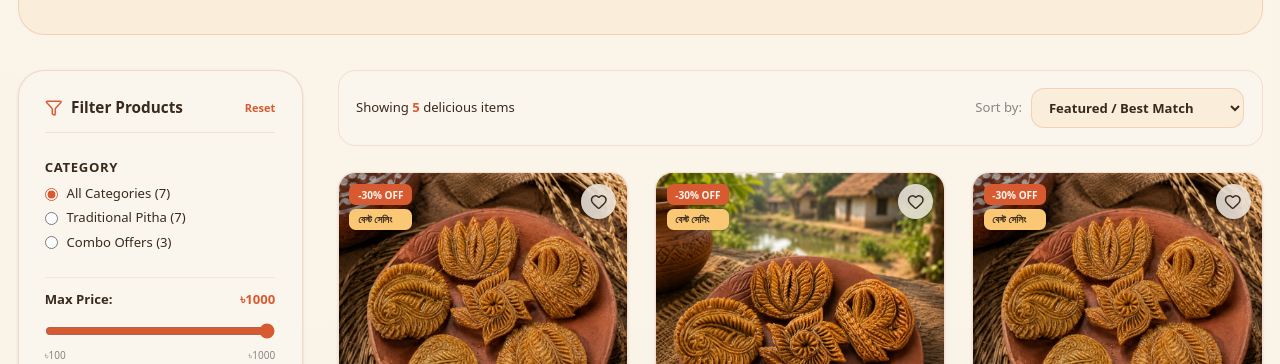
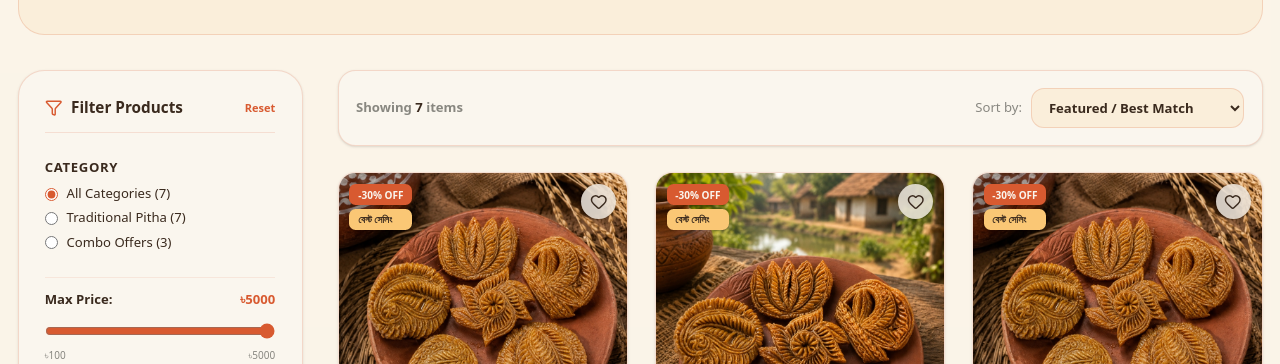
Before and after one commit to mehedi128/aghran-frontend, a React (Vite) app: page / in a window 1280 px wide. Both pictures are taken after typing "Sample" into the empty fields and a click on the button "Search". Shown: the part 436-800 px from the top of the page. Built offline with nearby package versions, Linux system fonts and the light colour scheme; no server answers; a web font is replaced by a local one.

Commit message:
fix: adjust maxPrice filter limit to 5000 to display all products and combos

```diff
--- a/src/components/collection/CollectionPage.tsx
+++ b/src/components/collection/CollectionPage.tsx
@@ -8,7 +8,7 @@ export const CollectionPage: React.FC = () => {
   const { products, selectedCategory, setSelectedCategory, navigateTo } = useStore();
 
   const [inStockOnly, setInStockOnly] = useState(false);
-  const [maxPrice, setMaxPrice] = useState<number>(1000);
+  const [maxPrice, setMaxPrice] = useState<number>(5000);
   const [sortBy, setSortBy] = useState<'featured' | 'price-asc' | 'price-desc' | 'rating'>('featured');
   const [isMobileFilterOpen, setIsMobileFilterOpen] = useState(false);
 
@@ -144,7 +144,7 @@ export const CollectionPage: React.FC = () => {
             <button
               onClick={() => {
                 setSelectedCategory('all');
-                setMaxPrice(1000);
+                setMaxPrice(5000);
                 setInStockOnly(false);
                 setSortBy('featured');
               }}
@@ -202,7 +202,7 @@ export const CollectionPage: React.FC = () => {
             <input
               type="range"
               min="100"
-              max="1000"
+              max="5000"
               step="50"
               value={maxPrice}
               onChange={(e) => setMaxPrice(Number(e.target.value))}
@@ -210,7 +210,7 @@ export const CollectionPage: React.FC = () => {
             />
             <div className="flex justify-between text-[10px] text-[#888780]">
               <span>৳100</span>
-              <span>৳1000</span>
+              <span>৳5000</span>
             </div>
           </div>
 
@@ -221,32 +221,27 @@ export const CollectionPage: React.FC = () => {
                 type="checkbox"
                 checked={inStockOnly}
                 onChange={(e) => setInStockOnly(e.target.checked)}
-                className="rounded accent-[#639922]"
+                className="accent-[#639922]"
               />
-              <span className="font-semibold">In Stock Items Only</span>
+              <span className="font-bold">In-Stock Only</span>
             </label>
-          </div>
-
-          {/* Purity Badge */}
-          <div className="pt-4 border-t border-[#D85A30]/10 bg-[#639922]/10 p-3 rounded-2xl text-[11px] text-[#639922] font-semibold">
-            🌱 100% Village Kitchen Origin & Zero Chemical Guarantee
           </div>
         </div>
 
-        {/* Right Column: Product Grid */}
+        {/* Right Main Product Area */}
         <div className="lg:col-span-9 space-y-6">
 
-          {/* Top Bar (Results count & Sorting) */}
-          <div className="flex flex-col sm:flex-row sm:items-center justify-between gap-3 p-4 bg-[#FAF6EE] rounded-2xl border border-[#D85A30]/15">
-            <div className="text-xs text-[#3A2A1E]">
-              Showing <strong className="text-[#D85A30] font-bold">{filteredProducts.length}</strong> delicious items
+          {/* Top Bar: Results Count + Sort & Mobile Filter Toggle */}
+          <div className="bg-[#FAF6EE] p-4 rounded-2xl border border-[#D85A30]/20 flex flex-wrap items-center justify-between gap-4 shadow-sm">
+            <div className="text-xs font-semibold text-[#888780]">
+              Showing <span className="text-[#3A2A1E] font-bold">{filteredProducts.length}</span> items
             </div>
 
             <div className="flex items-center gap-3">
-              {/* Mobile Filter Trigger Button */}
+              {/* Mobile Filter Button */}
               <button
                 onClick={() => setIsMobileFilterOpen(true)}
-                className="lg:hidden flex items-center gap-1.5 bg-[#FAEEDA] px-3 py-1.5 rounded-xl text-xs font-bold text-[#3A2A1E]"
+                className="lg:hidden flex items-center gap-1.5 text-xs font-bold bg-[#FAEEDA] px-3 py-2 rounded-xl border border-[#D85A30]/20 text-[#3A2A1E]"
               >
                 <SlidersHorizontal className="w-3.5 h-3.5 text-[#D85A30]" />
                 <span>Filters</span>
@@ -284,7 +279,7 @@ export const CollectionPage: React.FC = () => {
               <button
                 onClick={() => {
                   setSelectedCategory('all');
-                  setMaxPrice(1000);
+                  setMaxPrice(5000);
                   setInStockOnly(false);
                 }}
                 className="bg-[#D85A30] text-[#FAF6EE] text-xs font-bold px-5 py-2.5 rounded-xl shadow-md"
@@ -335,7 +330,7 @@ export const CollectionPage: React.FC = () => {
                       selectedCategory === 'all' ? 'bg-[#D85A30] text-[#FAF6EE]' : 'bg-[#FAEEDA] text-[#3A2A1E]'
                     }`}
                   >
-                    All Products
+                    All Products ({activeProducts.length})
                   </button>
                   <button
                     onClick={() => {
@@ -346,7 +341,18 @@ export const CollectionPage: React.FC = () => {
                       selectedCategory === 'pitha' ? 'bg-[#D85A30] text-[#FAF6EE]' : 'bg-[#FAEEDA] text-[#3A2A1E]'
                     }`}
                   >
-                    Traditional Pitha (ঐতিহ্যবাহী পিঠা)
+                    Traditional Pitha ({pithaCount})
+                  </button>
+                  <button
+                    onClick={() => {
+                      setSelectedCategory('combos');
+                      setIsMobileFilterOpen(false);
+                    }}
+                    className={`w-full text-left p-2.5 rounded-xl text-xs font-bold ${
+                      selectedCategory === 'combos' ? 'bg-[#D85A30] text-[#FAF6EE]' : 'bg-[#FAEEDA] text-[#3A2A1E]'
+                    }`}
+                  >
+                    Combo Offers ({comboCount})
                   </button>
                 </div>
               </div>
@@ -359,7 +365,7 @@ export const CollectionPage: React.FC = () => {
                 <input
                   type="range"
                   min="100"
-                  max="1000"
+                  max="5000"
                   step="50"
                   value={maxPrice}
                   onChange={(e) => setMaxPrice(Number(e.target.value))}
```
